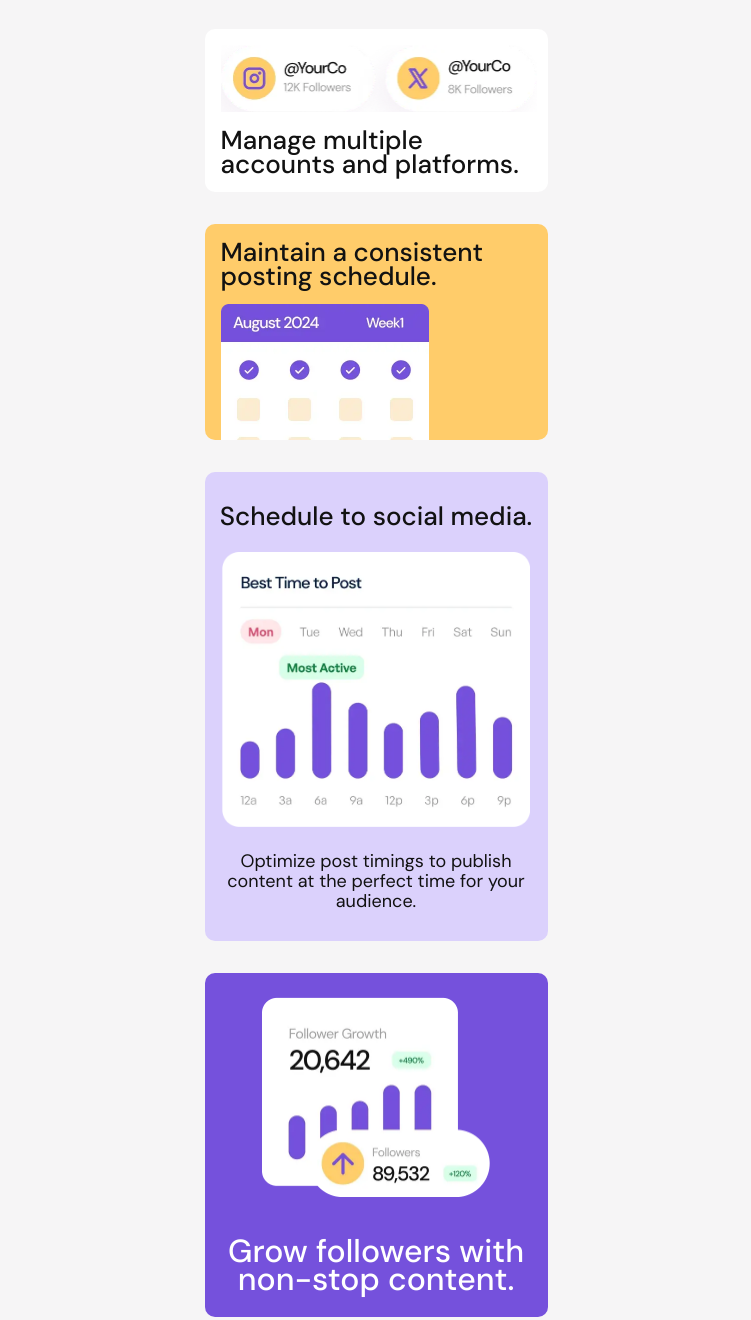
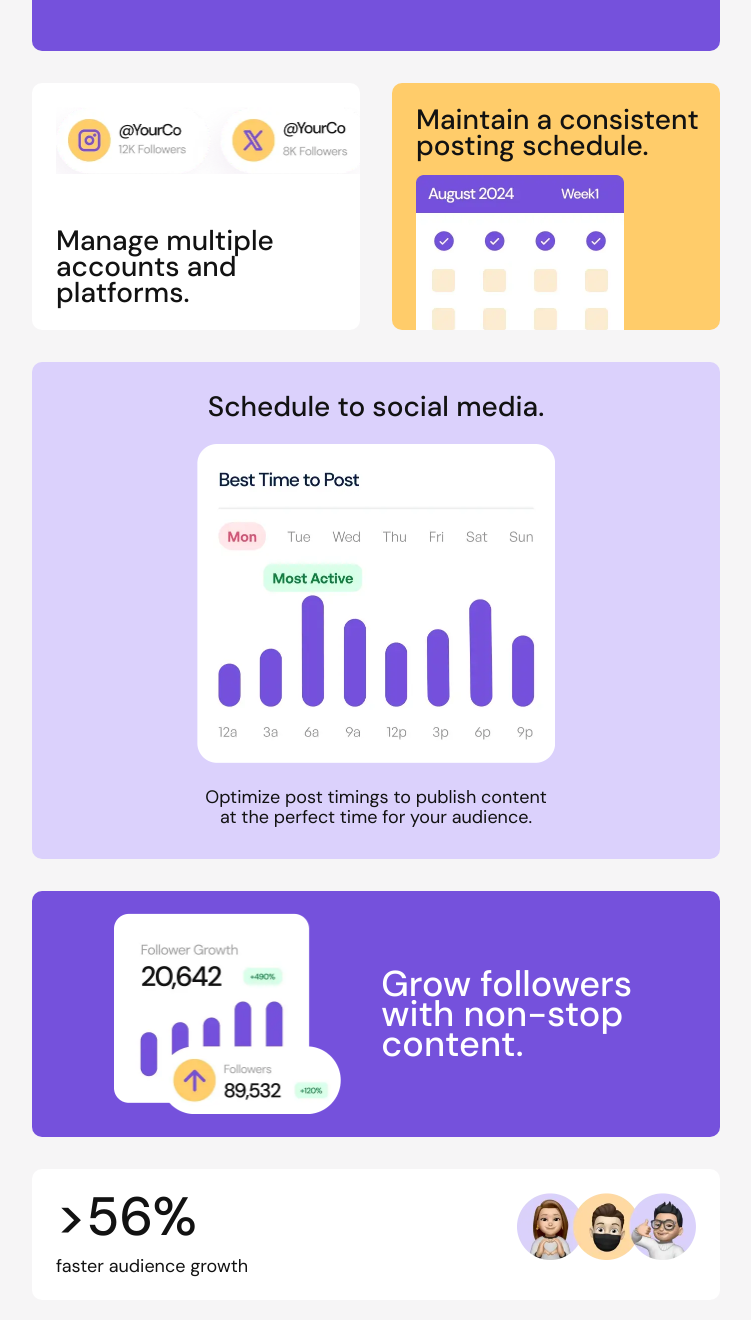
Before and after one commit to AlgoBenderDaily/Bento_Grid_HTML-CSS, a plain HTML site: page index.html in a window 1280 px wide. Shown: the part 325-1645 px from the top of the page, without its empty margins (264-1015 px from the left). Drawn offline with Linux system fonts and the light colour scheme.

Commit message:
initial commit

```diff
--- a/main.css
+++ b/main.css
@@ -369,3 +369,125 @@ h2 {
   width: 295px;
   height: auto;
 }
+
+/* Tablet */
+@media screen and (min-width: 768px) {
+  /* || MAIN */
+  .main__content {
+    margin: 52px 40px 75.69px 40px;
+    width: 688px;
+    height: 1959.31px;
+  }
+
+  /* || COMBINE-GROUP-1 COLUMN-1 */
+  .content__social-media {
+    width: 688px;
+    height: 324px;
+    padding: 72px 76px;
+  }
+
+  .social-media__title {
+    font: var(--TBT-TEXT-PRESET1);
+    width: 500px;
+  }
+
+  .content__inner {
+    flex-flow: row;
+  }
+
+  .content__manage {
+    width: 328px;
+    height: 247px;
+    padding: 24px 0 24px 24px;
+    overflow: hidden;
+    gap: 54.46px;
+  }
+
+  .manage__title {
+    font: var(--TBT-TEXT-PRESET3);
+    width: 300px;
+  }
+
+  .content__maintain {
+    width: 328px;
+    height: 247px;
+    overflow: hidden;
+    padding: 24px 24px 0 24px;
+  }
+
+  .maintain__title {
+    font: var(--TBT-TEXT-PRESET3);
+    width: 300px;
+  }
+
+  /* || COMBINE-GROUP-1 COLUMN-2 */
+  .content__schedule {
+    width: 688px;
+    height: 496.82px;
+    padding: 32px 164.5px;
+  }
+
+  .schedule__title {
+    font: var(--TBT-TEXT-PRESET3);
+  }
+
+  .content__schedule img {
+    max-width: 357.3px;
+  }
+
+  /* || COMBINE-GROUP-2*/
+  .content__grow-followers {
+    width: 688px;
+    height: 246px;
+    flex-flow: row;
+    padding: 22.89px 81.66px;
+  }
+
+  .grow-followers__title {
+    font: var(--TBT-TEXT-PRESET2);
+    width: 300px;
+    text-align: left;
+  }
+
+  .content__percent1 {
+    width: 688px;
+    height: 131px;
+    flex-flow: row;
+    gap: 0%;
+    padding: 24px;
+  }
+
+  .content__percent1 img {
+    margin-left: 269.07px;
+  }
+
+  .percent1__title {
+    font: var(--TBT-TEXT-PRESET1);
+  }
+
+  /* || GROUP-3*/
+  .content__group3 {
+    flex-flow: row;
+  }
+
+  .content__percent2 {
+    width: 328px;
+    height: 354.5px;
+    padding: 75.07px 24px;
+  }
+
+  .percent2__title {
+    font: var(--TBT-TEXT-PRESET2);
+    width: 280px;
+  }
+
+  .content__write {
+    width: 328px;
+    height: 354.5px;
+  }
+
+  .write__title {
+    font: var(--TBT-TEXT-PRESET2);
+    width: 280px;
+  }
+}
```
